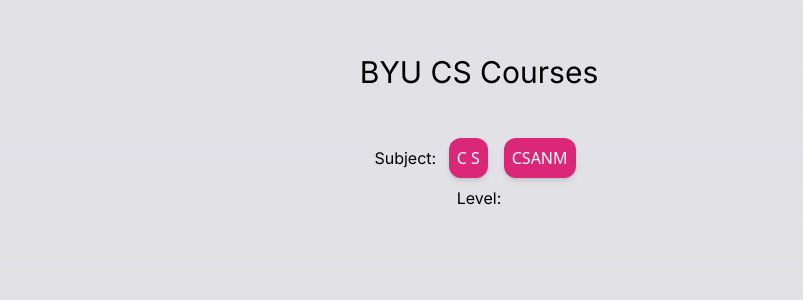
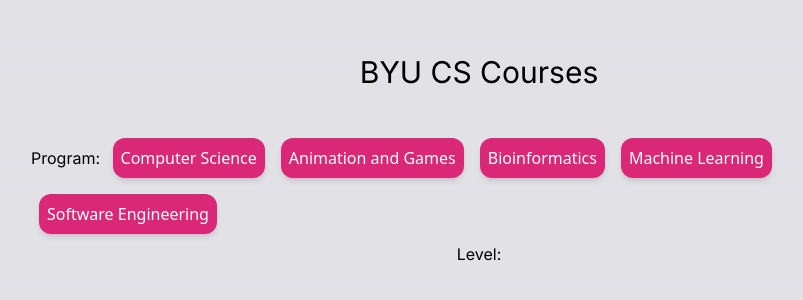
Before and after one commit to AlisonRampton/cs-classes-cards, a Next.js app: page / in a window 1280 px wide. Shown: the part 138-438 px from the top of the page, without its empty margins (161-964 px from the left). Built offline with nearby package versions, Linux system fonts and the light colour scheme.

Commit message:
Categories are now based on program dependencies

```diff
--- a/app/definitions.ts
+++ b/app/definitions.ts
@@ -1,3 +1,8 @@
+export type Emphasis = {
+  displayName: string;
+  catalogName: string;
+};
+
 export type Credits = {
   creditHours: {
     min: number;
@@ -82,6 +87,6 @@ export type Class = {
   subjectCode: string;
   courseNumber: string;
   // career: string; // is this anything? has different values, but not sure what it means
-  courseDependents: CourseDependent[];
-  programDependents: ProgramDependent[];
+  courseDependents: CourseDependent[][];
+  programDependents: ProgramDependent[][];
 };
--- a/app/display_classes.tsx
+++ b/app/display_classes.tsx
@@ -2,7 +2,7 @@ import React, { useState } from "react";
 import Card from "./card";
 import Button from "./button";
 import individualCSClasses from "./ParseJson";
-import { Class } from "./definitions";
+import { Emphasis } from "./definitions";
 import ClassCard from "./class_card";
 
 const TabbedClasses: React.FC = () => {
@@ -12,14 +12,39 @@ const TabbedClasses: React.FC = () => {
       Number(b.courseNumber.substring(0, 3))
   );
 
-  const [selectedTopCategory, setSelectedTopCategory] = useState<string | null>(
-    null
-  );
+  const emphases: Emphasis[] = [
+    { displayName: "Computer Science", catalogName: "Computer Science" },
+    {
+      displayName: "Animation and Games",
+      catalogName: "Computer Science: Animation and Games",
+    },
+    {
+      displayName: "Bioinformatics",
+      catalogName: "Computer Science: Bioinformatics",
+    },
+    {
+      displayName: "Machine Learning",
+      catalogName: "Computer Science: Machine Learning",
+    },
+    {
+      displayName: "Software Engineering",
+      catalogName: "Computer Science: Software Engineering",
+    },
+  ];
+
+  // const testClasses = classes[8].programDependents[0].filter(
+  //   (program) => program.name === "Computer Science: Software Engineering"
+  // );
+
+  const [selectedTopCategory, setSelectedTopCategory] =
+    useState<Emphasis | null>(null);
   const [selectedSubCategory, setSelectedSubCategory] = useState<string>("");
 
-  const handleTopCategoryChange = (category: string) => {
+  const handleTopCategoryChange = (category: Emphasis) => {
     setSelectedTopCategory(category);
     setSelectedSubCategory("");
+    console.log("Category is now %s", category.displayName);
+    console.log(topCategoryClasses);
   };
 
   const handleSubCategoryChange = (subcategory: string) => {
@@ -27,12 +52,18 @@ const TabbedClasses: React.FC = () => {
   };
 
   const topCategoryClasses = selectedTopCategory
-    ? classes.filter((classObj) => classObj.subjectCode === selectedTopCategory)
+    ? classes.filter(
+        (classObj) =>
+          classObj.programDependents.length != 0 &&
+          // classObj.programDependents.filter(
+          //   (program) => program.name === selectedTopCategory.catalogName
+          classObj.programDependents[0].some(
+            (program) => program.name === selectedTopCategory.catalogName
+          )
+      )
     : [];
 
-  const categories = [
-    ...new Set(classes.map((classObj) => classObj.subjectCode)),
-  ];
+  // const categories = [...emphases];
 
   const subcategories = selectedTopCategory
     ? [
@@ -52,15 +83,15 @@ const TabbedClasses: React.FC = () => {
     <div className="flex flex-col items-center justify-between p-24">
       <h5 className="text-3xl pb-10">BYU CS Courses</h5>
       <div className="tabs">
-        <span>Subject: </span>
-        {categories.map((category, index) => (
+        <span>Program: </span>
+        {emphases.map((emphasis, index) => (
           <button
             key={index}
-            onClick={() => handleTopCategoryChange(category)}
+            onClick={() => handleTopCategoryChange(emphasis)}
             className="m-1 rounded-xl focus-within:ring-4 dark:ring-pink-950 ring-pink-300"
           >
             <Button
-              text={category}
+              text={emphasis.displayName}
               className="bg-pink-600 hover:bg-pink-500 active:bg-pink-300"
             />
           </button>
```
